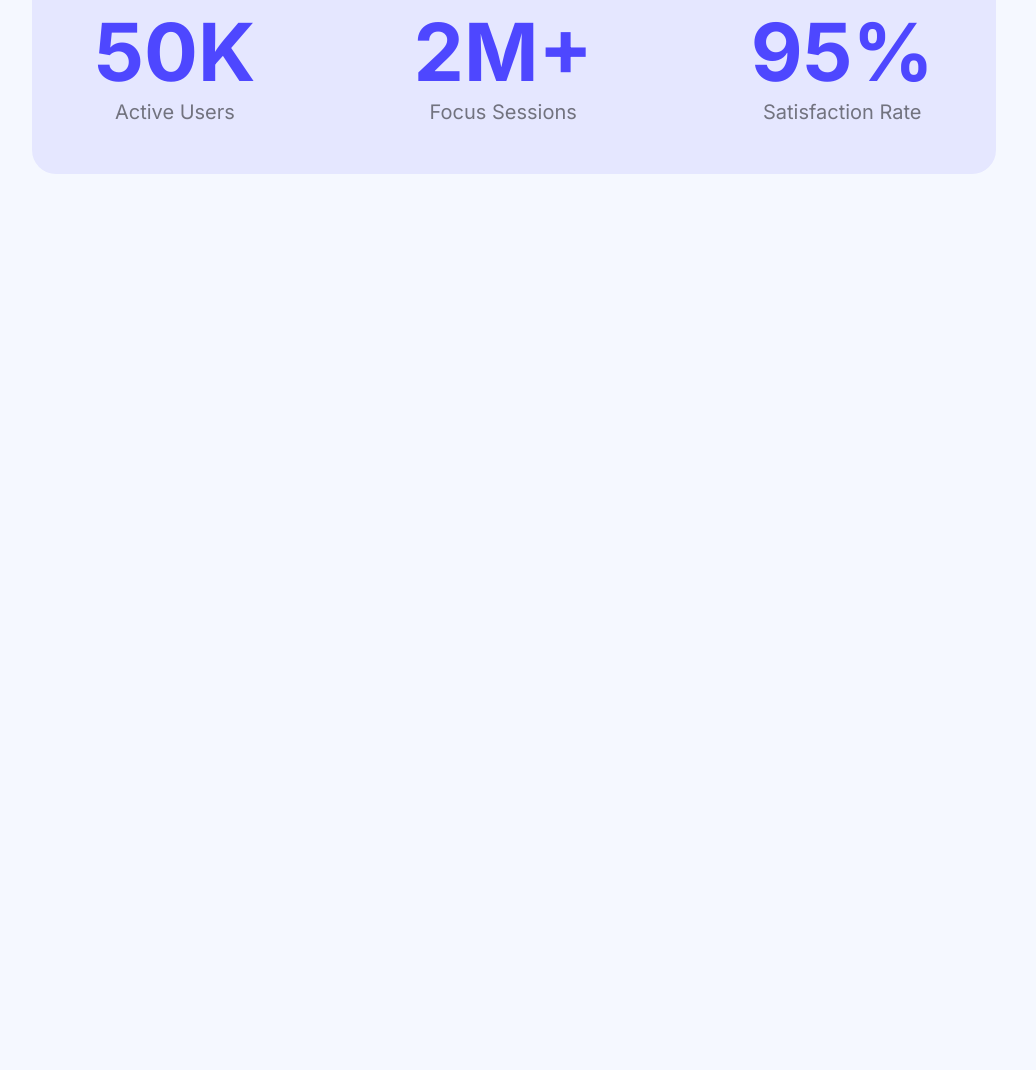
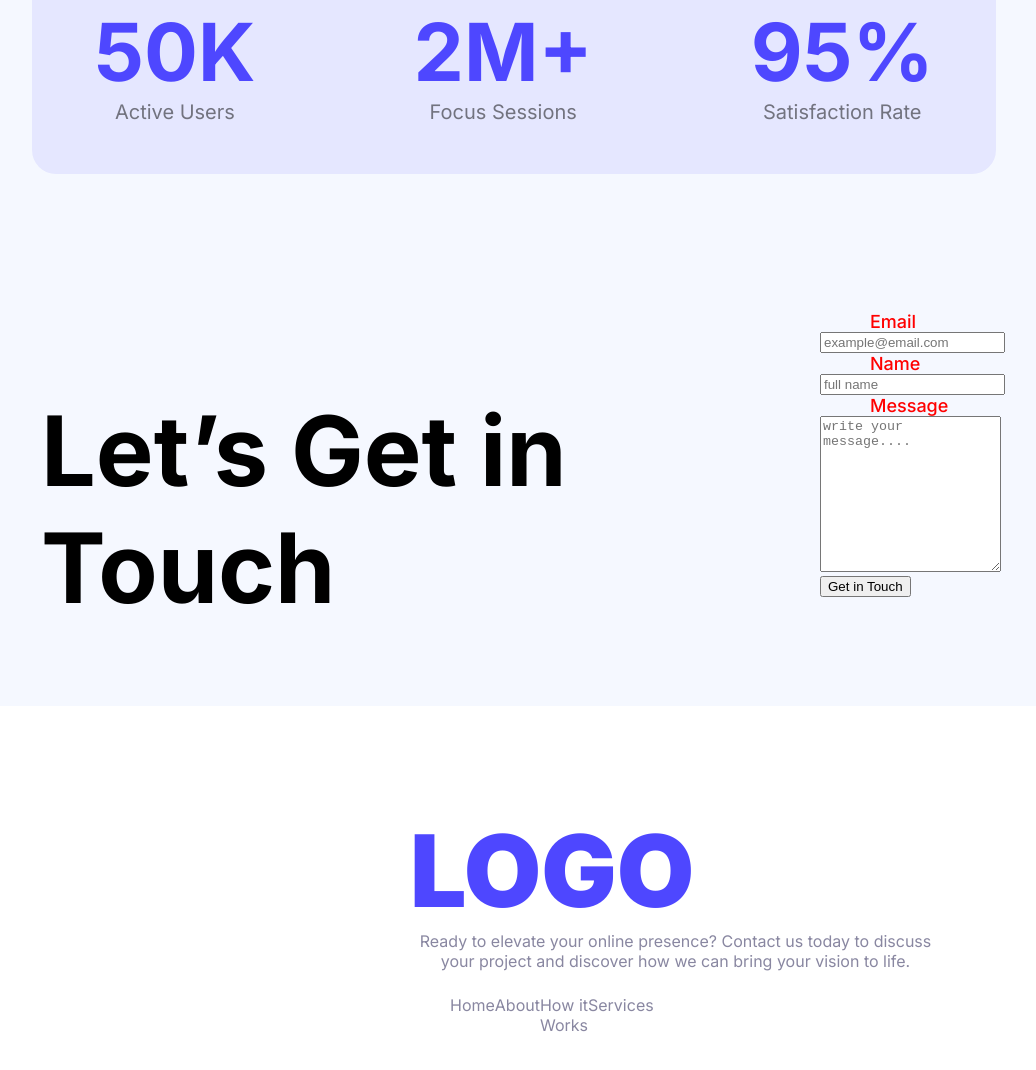
Before and after one commit to iafsana572/assignment-1, a plain HTML site: page index.html in a window 1280 px wide. Shown: the part 1504-2574 px from the top of the page, without its empty margins (117-1153 px from the left). Before the commit the page ends 1815 px from the top, so only its background shows below. Drawn offline with Linux system fonts and the light colour scheme.

Commit message:
footer section added

```diff
--- a/index.html
+++ b/index.html
@@ -66,9 +66,39 @@
 
             </div>
         </section>
+        <!-- Get In Touch Section -->
+        <section class="get-in-touch-section">
+            <h1 class="inter-Raleway">Let’s Get in Touch</h1>
+            <div>
+                <form action="">
+                    <label class="all-label" for="email">Email</label>
+                    <br>
+                    <input type="email" id="email" placeholder="example@email.com">
+                    <br>
+                    <label class="all-label" for="name">Name</label>
+                    <br>
+                    <input type="text" id="name" placeholder="full name">
+                    <br>
+                    <label class="all-label" for="message">Message</label>
+                    <br>
+                    <textarea name="message" id="message" placeholder="write your message...." cols="20"
+                        rows="10"></textarea>
+                    <br>
+                    <input type="submit" value="Get in Touch">
+            </div>
+        </section>
     </main>
+    <!-- footer section -->
     <footer>
-
+        <h1 class="footer-logo inter-normal">LOGO</h1>
+        <p class="description">Ready to elevate your online presence? Contact us today to discuss your project and discover how we can bring
+            your vision to life.</p>
+        <ul class="list-items">
+            <li><p href="">Home</p></li>
+            <li><p href="">About</p></li>
+            <li><p href="">How it Works</p></li>
+            <li><p href="">Services</p></li>
+        </ul>
     </footer>
 </body>
 
--- a/styles/style.css
+++ b/styles/style.css
@@ -14,7 +14,7 @@
     font-style: normal;
 }
 
-body{
+main {
     background-color: #f5f8ff;
 }
 
@@ -30,11 +30,11 @@ body{
     color: #4e47ff;
 }
 
-ul li {
+nav ul li {
     list-style-type: none;
 }
 
-ul {
+nav ul {
     display: flex;
     align-items: center;
     justify-content: space-between;
@@ -82,21 +82,24 @@ li a {
 .action-section-father {
     display: flex;
     padding: 116px 159px 116px 141px;
-    gap: 220px;}
+    gap: 220px;
+}
 
-.action-section-childs{
+.action-section-childs {
     align-items: center;
     justify-content: center left;
     margin: 62.5px 0px;
 }
-.action-section-h1{
+
+.action-section-h1 {
     font-size: 42px;
     font-weight: bold;
     color: #252432;
     margin: 0px;
     padding: 0px;
 }
-.action-section-p{
+
+.action-section-p {
     font-size: 24px;
     font-weight: 400;
     line-height: 30px;
@@ -104,11 +107,12 @@ li a {
     /* padding: 0px opx 23px 0px ; */
 }
 
-.action-section-img{
+.action-section-img {
     border-radius: 48px;
 }
+
 /*  Productive Users Section */
-.productive-user-section{
+.productive-user-section {
     background-color: #e5e7ff;
     border-radius: 24px;
     text-align: center;
@@ -116,13 +120,14 @@ li a {
     padding: 50px 142px;
 }
 
-.users-parent{
+.users-parent {
     display: flex;
     justify-content: center;
     margin: 0px;
     padding: 0px;
 }
-.users-parent-h1{
+
+.users-parent-h1 {
     font-size: 38px;
     font-weight: bold;
     color: #252432;
@@ -132,26 +137,92 @@ li a {
     margin: 0px;
 } */
 
-.users-child h1{
+.users-child h1 {
     color: #4e47ff;
     font-size: 80px;
     font-weight: bold;
     font-family: "Inter", sans-serif;
 }
 
-.users-child p{
+.users-child p {
     font-size: 20px;
     color: #72737f;
     font-family: "Inter", sans-serif;
 }
 
-.two-million{
+.two-million {
     margin: 0px;
 }
-.again-two-million{
+
+.again-two-million {
     padding: 0px 158px;
 }
 
-/* .users-child{
+/* Get In Touch Section*/
+
+.get-in-touch-section {
+    display: flex;
+    gap: 115px;
+    margin: 92px 150px 14px;
+}
+
+.get-in-touch-section h1 {
+    color: #000000;
+    font-size: 97px;
+    font-weight: bold;
+    align-items: center;
+}
+/*---------------------form section -----------------------------*/
+.all-label {
+    font-size: 18px;
+    font-weight: 500;
+    font-family: "Inter", sans-serif;
+    /* color: #000000; */
+    color: red;
+    padding: 50px;
+}
+
+.all-input {
+    padding: 10px;
+    color: red;
+    padding: 20px;
+    border: 2px solid green;
+}
+
+/* footer section */    /* footer section */     /* footer section */
+
+footer {
+    text-align: center;
+    margin: 104px 520px 103px 519px;
+}
+
+.footer-logo {
+    font-size: 100px;
+    font-weight: 900;
+    color: #4e47ff;
     margin: 0px;
-} */
+}
+
+footer .description {
+    color: #8987A1;
+    width: 531px;
+    height: 48px;
+    text-align: center top;
+    font-size: 16px;
+    font-weight: 400;
+    font-family: "Inter", sans-serif;
+    margin: 0px;
+}
+
+.list-items {
+    display: flex;
+    text-align: center;
+    color: #8987A1;
+    font-size: 16px;
+    font-weight: 400;
+    font-family: "Inter", sans-serif;
+    list-style: none;
+    justify-content: space-around;
+    text-align: justify;
+    margin: 0px;
+}
```
Lines whose indentation alone changed are shown as unchanged.
